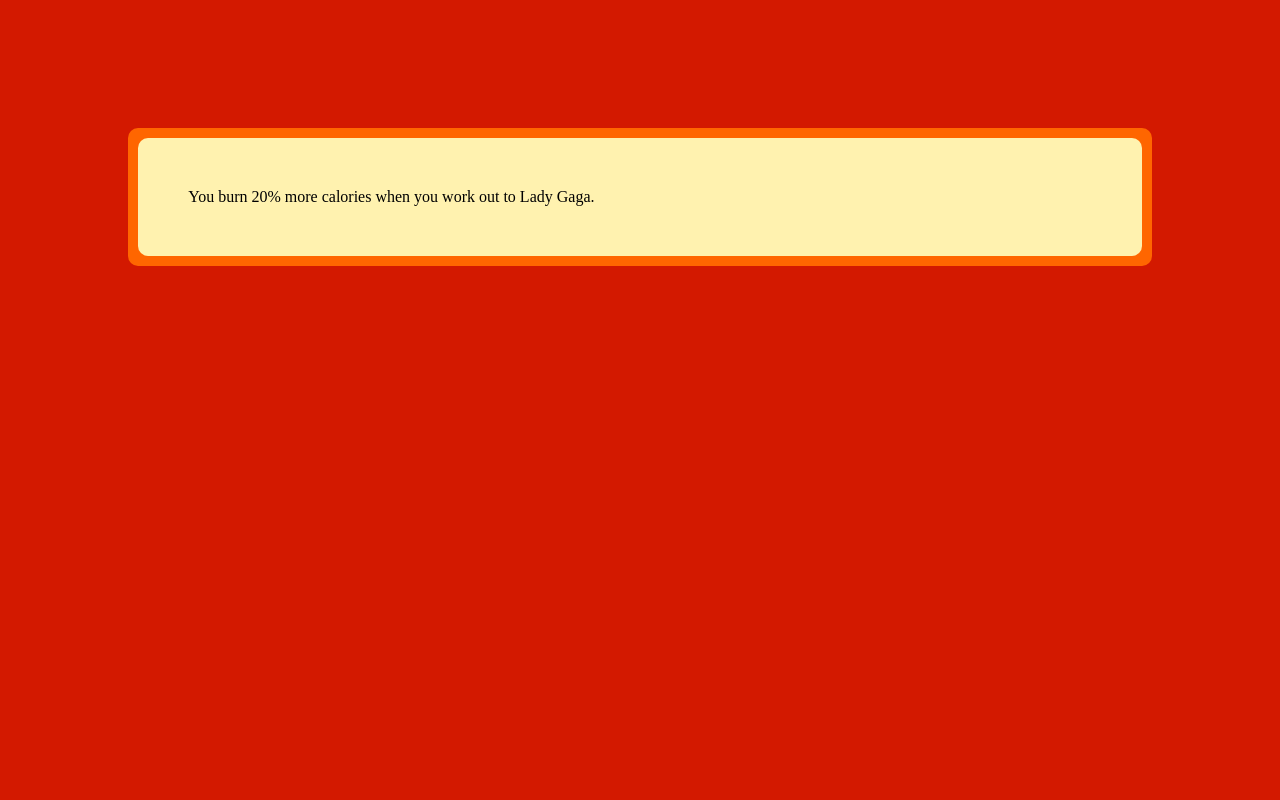
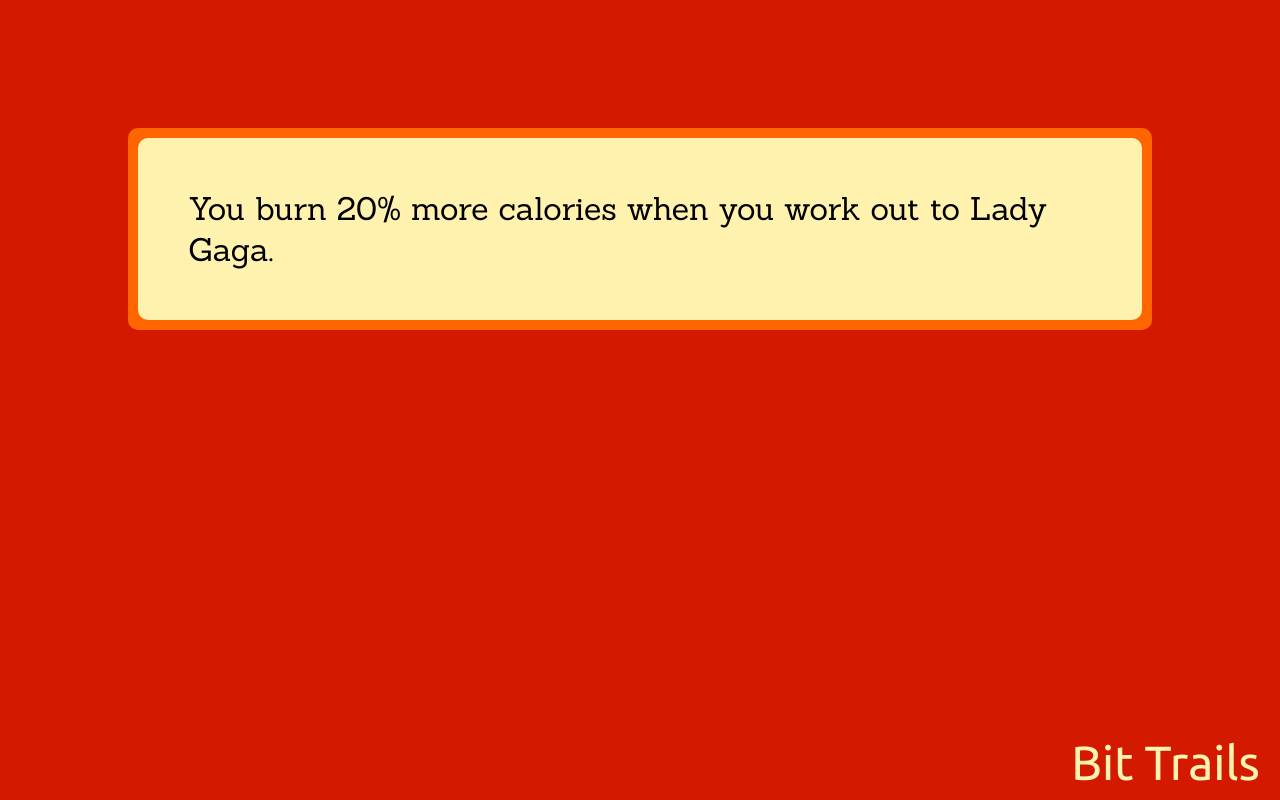
Before and after one commit to ryepdx/bittrails_dashboard, a Flask app: template templates/mockup.html in a window 1280 px wide. Run offline with Flask 2, Linux system fonts and the light colour scheme; the template is opened without the code that fills it, so the values that code supplies are empty; some libraries are stand-ins or nearby versions.

Commit message:
Added results page mockup.

```diff
--- a/templates/base.css
+++ b/templates/base.css
@@ -17,5 +17,15 @@ body {
 .card {
     background-color: #FFF2AF;
     padding: 5%;
+    font-family: 'Sanchez', serif;
+    font-size: 2em;
+}
 
+#logo {
+    font-family: 'Ubuntu';
+    font-size: 3em;
+    color: #FFF2AF;
+    position: absolute;
+    right: 20px;
+    bottom: 10px;
 }
--- a/templates/mockup.html
+++ b/templates/mockup.html
@@ -3,8 +3,42 @@
     <head>
         <title>BitTrails</title>
         <link rel="stylesheet" type="text/css" href="base.css" />
+        <link href='http://fonts.googleapis.com/css?family=Sanchez' rel='stylesheet' type='text/css'>
+        <link href='http://fonts.googleapis.com/css?family=Ubuntu' rel='stylesheet' type='text/css'>
+
+        <script type="text/javascript" src="https://www.google.com/jsapi"></script>
+        <script type="text/javascript">
+            google.load('jquery', '1.6.2');
+            google.load('visualization', '1.0', {'packages':['corechart']});
+            google.setOnLoadCallback(loadCharts);
+
+            function loadCharts() {
+            var chart = new google.visualization.LineChart(document.getElementById("chart"));
+                loadChart("chart", "Astrid Tasks Completed", "Tasks Completed", getCounts);
+                loadChart("chart", "Astrid Tasks Velocity", "Velocity (sum of sizes)", getVelocities);
+            }
+
+            function loadChart(chartID, chartTitle, dataTitle, getData) {
+                var table = new google.visualization.DataTable();
+                var options = {'title':chartTitle,
+                               'height':300};
+
+
+                table.addColumn('date', 'Date');
+                table.addColumn('number', dataTitle);
+                data = getData;
+
+                for (date_str in data) {
+                    table.addRow([new Date(date_str), data[date_str]]);
+                }
+
+                chart.draw(table, options);
+            }
+        </script>
+
     <head>
     <body>
+        <div id="logo">Bit Trails</div>
         <div class="card-base">
             <div class="card">
                 You burn 20% more calories when you work out to Lady Gaga.
```
